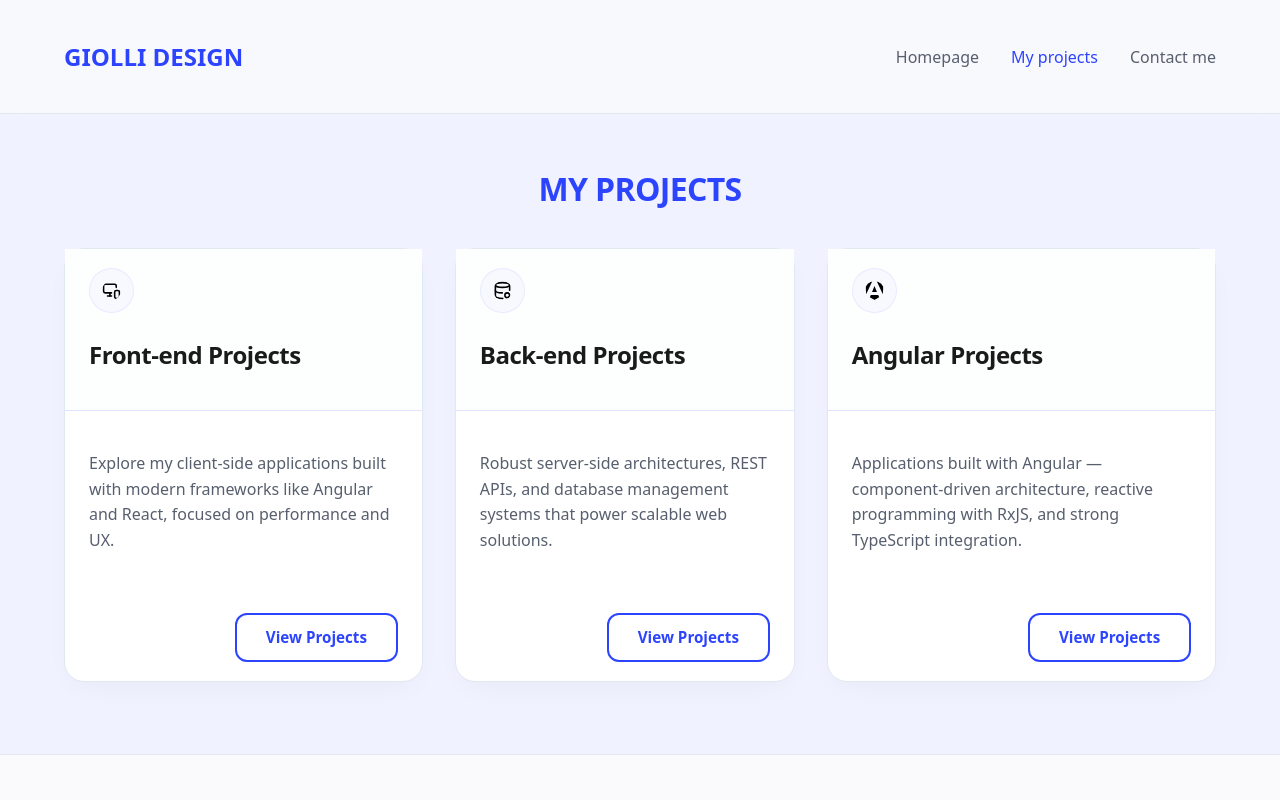
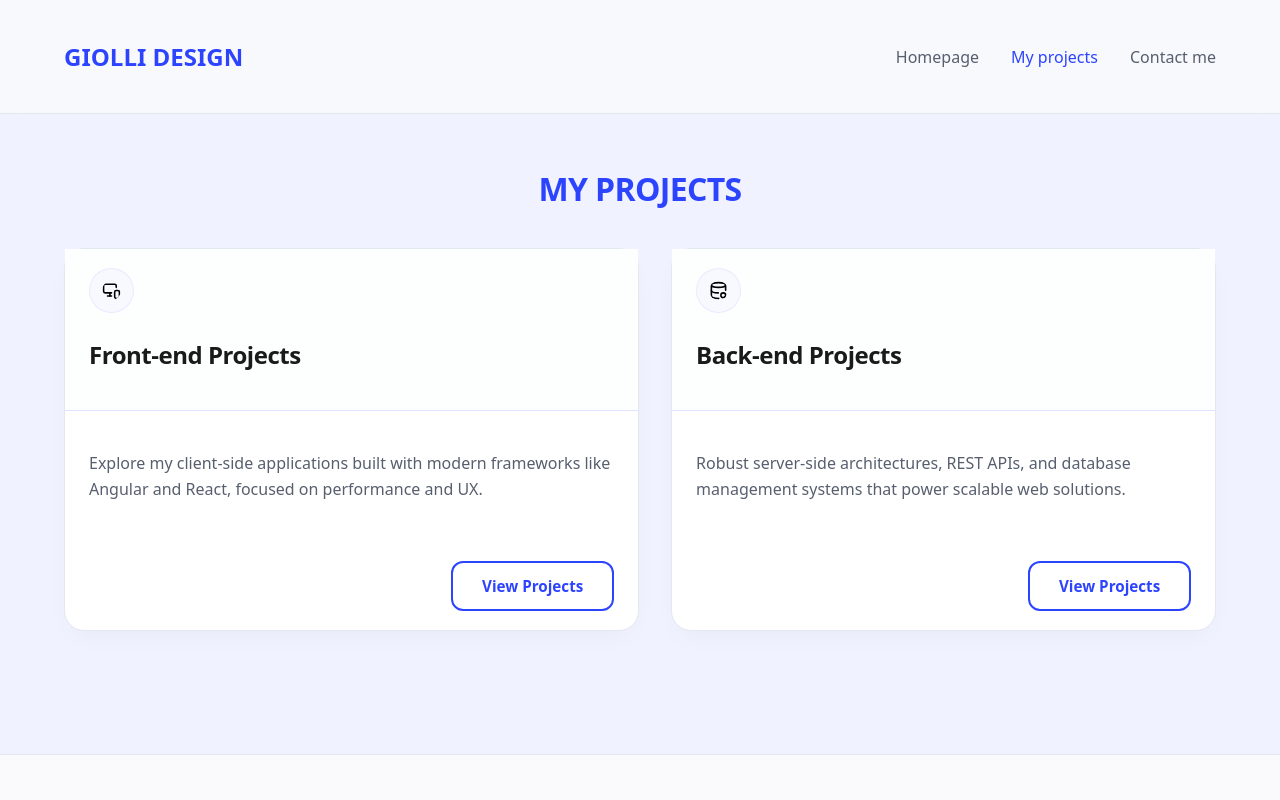
Before and after one commit to EliaGiolli/portfolio-elia-angular, an Angular app: page /projects in a window 1280 px wide. Shown: the top 800 px of the page. Built offline with nearby package versions, Linux system fonts and the light colour scheme.

Commit message:
fixes to the angular tab for the projects

```diff
--- a/src/app/app.routes.server.ts
+++ b/src/app/app.routes.server.ts
@@ -13,10 +13,6 @@
     path: 'projects/backend/:id',
     renderMode: RenderMode.Server
   },
-  {
-    path: 'projects/angular/:id',
-    renderMode: RenderMode.Server
-  },
 ];
 
 /**
--- a/src/app/app.routes.ts
+++ b/src/app/app.routes.ts
@@ -30,11 +30,6 @@
         loadComponent: () => import('./features/projects/projects-grid/projects-grid').then(m => m.ProjectsGrid),
         data: { stack: TechStack.backend }
       },
-      {
-        path: 'projects/angular',
-        loadComponent: () => import('./features/projects/projects-grid/projects-grid').then(m => m.ProjectsGrid),
-        data: { stack: TechStack.angular }
-      },
       //Routes with dynamic segment for the projects' details
       {
         path: 'projects/frontend/:id',
@@ -42,10 +37,6 @@
       },
       {
         path: 'projects/backend/:id',
-        loadComponent: () => import('./features/projects/projects-component/projects-component').then(m => m.ProjectsComponent),
-      },
-      {
-        path: 'projects/angular/:id',
         loadComponent: () => import('./features/projects/projects-component/projects-component').then(m => m.ProjectsComponent),
       },
       {
--- a/src/app/core/models/projects.model.ts
+++ b/src/app/core/models/projects.model.ts
@@ -99,7 +99,7 @@
         "technologies": ["angular", "typescript", "tailwindcss"],
         "github_link": "https://github.com/EliaGiolli/Shelfspot---angular",
         "demo_link": "https://shelfspot-angular.vercel.app/",
-        "tech_stack": TechStack.angular
+        "tech_stack": TechStack.frontend
     },
     {
         "id": 11,
@@ -109,7 +109,7 @@
         "technologies": ["angular", "typescript", "tailwindcss"],
         "github_link": "https://github.com/EliaGiolli/zenith-dashboard-angular",
         "demo_link": "https://zenith-dashboard-angular.vercel.app/",
-        "tech_stack": TechStack.angular
+        "tech_stack": TechStack.frontend
     },
 ];
 
--- a/src/app/features/projects/projects-grid/projects-grid.html
+++ b/src/app/features/projects/projects-grid/projects-grid.html
@@ -31,7 +31,7 @@
     @for (project of projectService.filteredProjects(); track project.id) {
       <app-card
         class="project-card"
-        [icon]="project.tech_stack === TechStack.frontend ? 'monitor' : project.tech_stack === TechStack.angular ? 'angular' : 'database'"
+        [icon]="project.tech_stack === TechStack.frontend ? 'monitor' : 'database'"
       >
         <h3 card-header>{{ project.project_name }}</h3>
 
--- a/src/app/features/projects/projects-grid/projects-grid.ts
+++ b/src/app/features/projects/projects-grid/projects-grid.ts
@@ -31,6 +31,7 @@
   private readonly frontendTags: FilterTag[] = [
     { label: 'React', value: 'react' },
     { label: 'Next.js', value: 'nextdotjs' },
+    { label: 'Angular', value: 'angular' },
     { label: 'TypeScript', value: 'typescript' },
     { label: 'JavaScript', value: 'javascript' },
     { label: 'TailwindCSS', value: 'tailwindcss' },
@@ -45,18 +46,9 @@
     { label: 'TypeScript', value: 'typescript' },
   ];
 
-  private readonly angularTags: FilterTag[] = [
-    { label: 'Angular', value: 'angular' },
-    { label: 'TypeScript', value: 'typescript' },
-    { label: 'TailwindCSS', value: 'tailwindcss' },
-  ];
-
-  currentTags = computed<FilterTag[]>(() => {
-    const stack = this.stack();
-    if (stack === TechStack.frontend) return this.frontendTags;
-    if (stack === TechStack.angular) return this.angularTags;
-    return this.backendTags;
-  });
+  currentTags = computed<FilterTag[]>(() =>
+    this.stack() === TechStack.frontend ? this.frontendTags : this.backendTags
+  );
 
   constructor() {
     // Sync service state whenever the stack route data changes
--- a/src/app/features/projects/projects-layout/projects-layout.html
+++ b/src/app/features/projects/projects-layout/projects-layout.html
@@ -41,22 +41,5 @@
         </div>
      </app-card>
 
-     <app-card>
-        <div class="card-header" card-header>
-            <app-icon name="angular" [size]="45" />
-            <h2>Angular Projects</h2>
-        </div>
-        <div class="card-body" card-body>
-            <p>
-                Applications built with Angular — component-driven architecture,
-                reactive programming with RxJS, and strong TypeScript integration.
-            </p>
-        </div>
-        <div class="card-footer" card-footer>
-            <app-button variant="secondary" routerLink="/projects/angular">
-               View Projects
-            </app-button>
-        </div>
-     </app-card>
 
 </section>
--- a/src/app/shared/types/projects.ts
+++ b/src/app/shared/types/projects.ts
@@ -2,8 +2,7 @@
 export enum TechStack {
     "frontend" = "frontend",
     "backend" = "backend",
-    "full-stack" = "full-stack",
-    "angular" = "angular"
+    "full-stack" = "full-stack"
 }
 
 export interface ProjectsTypes {
```
